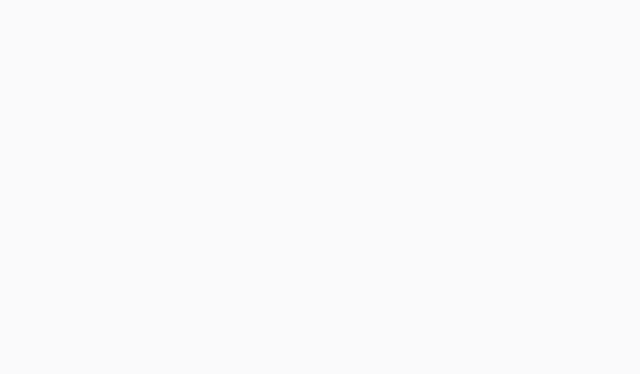
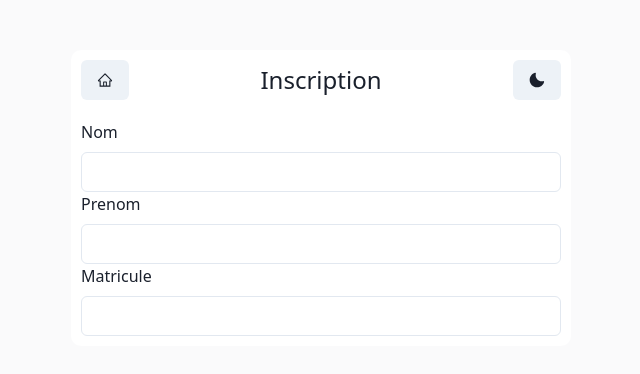
Before and after one commit to franktronics/campus-gestion, a Next.js app: page /inscription/etudiant in a window 1280 px wide. Shown: the part 202-576 px from the top of the page, without its empty margins (319-959 px from the left). Built offline with nearby package versions, Linux system fonts and the light colour scheme.

Commit message:
beginn page ins

```diff
--- a/config/theme.ts
+++ b/config/theme.ts
@@ -1,10 +1,12 @@
-import { extendTheme } from '@chakra-ui/react'
+import { extendTheme, useColorModeValue } from '@chakra-ui/react'
 
 // example theme
 const theme = extendTheme({
   colors: {
-    primary: '#fff', //#2d2d2d
-    secondary: '#fafafb' //#202020
+    primary: '#fff', //
+    secondary: '#fafafb', //
+    primary_d: '#2d2d2d',
+    secondary_d: '#202020'
   },
   fonts: {
     body: "system-ui, sans-serif",
--- a/package.json
+++ b/package.json
@@ -16,7 +16,8 @@
     "framer-motion": "^6",
     "next": "12.1.0",
     "react": "17.0.2",
-    "react-dom": "17.0.2"
+    "react-dom": "17.0.2",
+    "react-icons": "^4.3.1"
   },
   "devDependencies": {
     "@types/node": "17.0.19",
--- a/pages/_app.tsx
+++ b/pages/_app.tsx
@@ -1,9 +1,10 @@
 import type { AppProps } from 'next/app'
-import { ChakraProvider } from '@chakra-ui/react'
+import { ChakraProvider, useColorMode } from '@chakra-ui/react'
 import theme from '../config/theme'
 import { Chakra } from '../config/Chakra'
 
 function MyApp({ Component, pageProps }: AppProps) {
+
   return (
     <Chakra cookies={pageProps.cookies}>
       <ChakraProvider theme={theme}>
--- a/pages/index.tsx
+++ b/pages/index.tsx
@@ -1,4 +1,4 @@
-import { Box } from '@chakra-ui/react'
+import { Box, useColorModeValue } from '@chakra-ui/react'
 import type { NextPage } from 'next'
 import Signin from '../components/account/Signin'
 import Signup from '../components/account/Signup'
@@ -6,7 +6,7 @@ import DashboardRoute from '../components/dashboard/DashboardRoute'
 
 const Home: NextPage = () => {
 
-  return <Box bg="secondary" minH="100vh">
+  return <Box bg={useColorModeValue('secondary', 'secondary_d')} minH="100vh">
     <DashboardRoute/>
     {/* <Signin/> selon les conditions de connexion
     <Signup/> */}
--- a/pages/inscription/etudiant.tsx
+++ b/pages/inscription/etudiant.tsx
@@ -1,13 +1,37 @@
-import { Box, Flex } from '@chakra-ui/react'
+import { Box, Flex, FormControl, Text, FormLabel, Input, useColorModeValue, Button, Center } from '@chakra-ui/react'
 import type { NextPage } from 'next'
-
+import SwitchTheme from '../../components/generic/SwitchTheme'
+import { AiOutlineHome } from "react-icons/ai";
+import Link from 'next/link'
 
 const Signin: NextPage = () => {
 
     return <>
-        <Flex justifyContent="center" alignItems="center" bg="secondary" w="100vw" h="100vh">
-            <Box maxW="800px" maxH="90%" bg="primary">
-
+        <Flex justifyContent="center" alignItems="center" bg={useColorModeValue('secondary', 'secondary_d')} w="100vw" h="100vh">
+            <Box w={{base: '90%', md: "500px"}} p="10px" borderRadius="10px" maxH="90%" bg={useColorModeValue('primary', 'primary_d')}>
+                <Box display="flex" alignItems="center" justifyContent="space-between" mb="20px">
+                    <Link href="/">
+                        <a>
+                            <Button>
+                                <Center><AiOutlineHome/></Center>
+                            </Button>
+                        </a>
+                    </Link>
+                    <Text fontSize='2xl'>Inscription</Text>
+                    <SwitchTheme/>
+                </Box>
+                <FormControl>
+                    <FormLabel htmlFor='name'>Nom</FormLabel>
+                    <Input id='name' type='text' />
+                </FormControl>
+                <FormControl>
+                    <FormLabel htmlFor='firstname'>Prenom</FormLabel>
+                    <Input id='firstname' type='text' />
+                </FormControl>
+                <FormControl>
+                    <FormLabel htmlFor='mat'>Matricule</FormLabel>
+                    <Input id='mat' type='text' />
+                </FormControl>
             </Box>
         </Flex>
     </>
```
Also changed, not shown: components/dashboard/Student.tsx (+7 -2 lines), components/generic/MenuLeft.tsx (+4 -3 lines), 1 other file (tests, documents, lock files or other folders).
